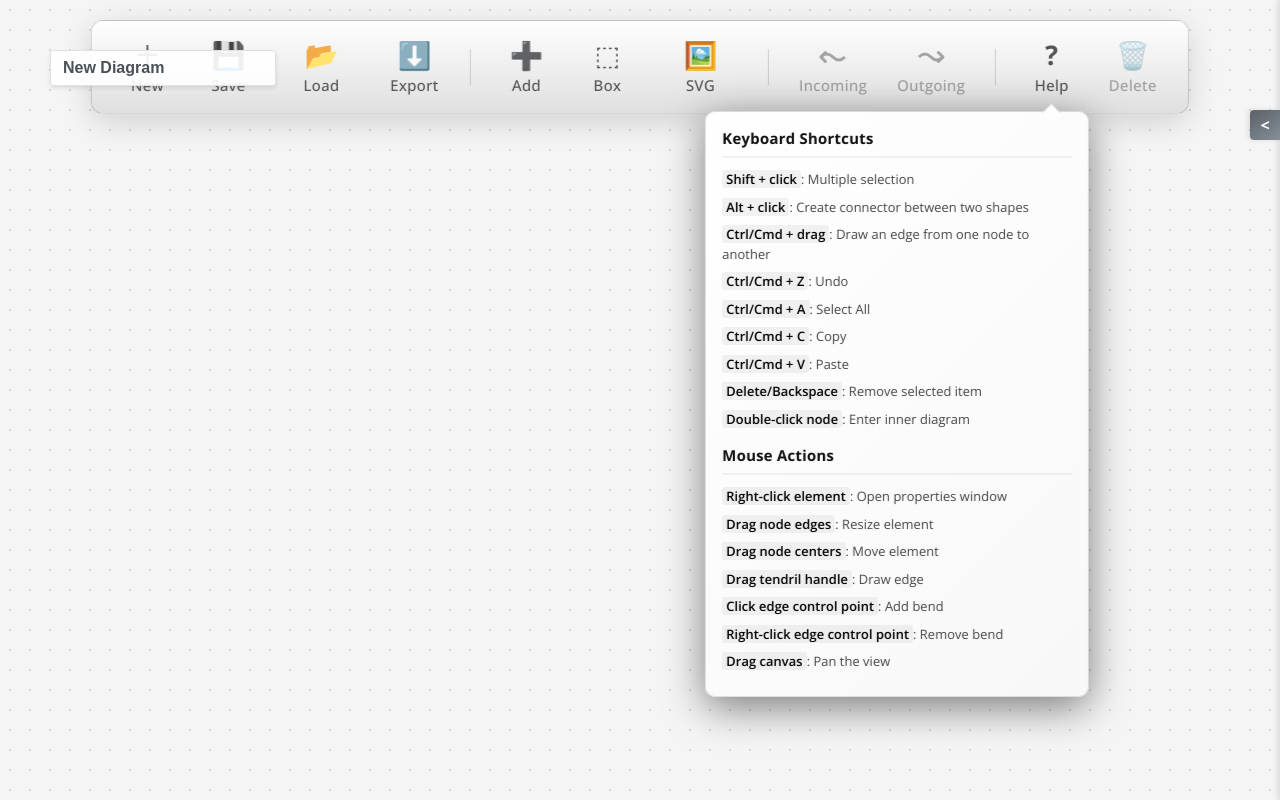
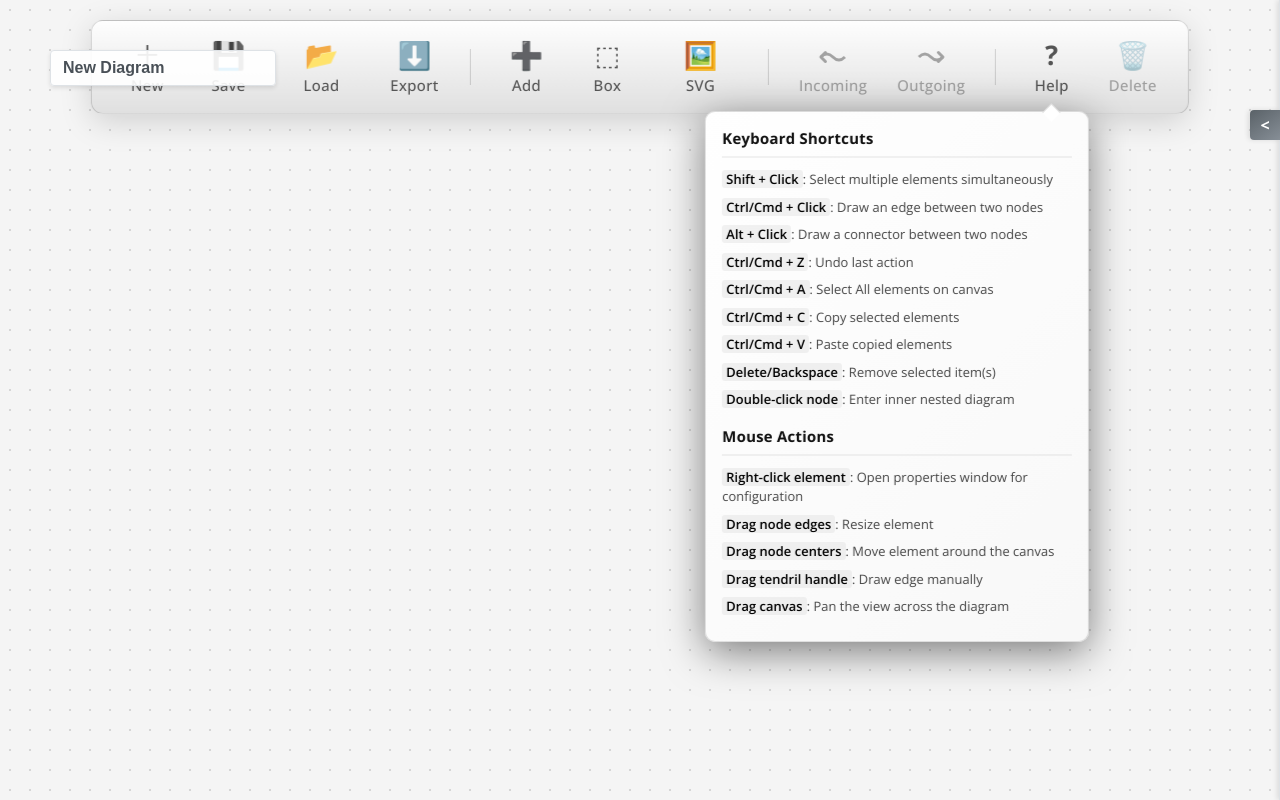
Before and after one commit to anandb/digit, an Angular app: page / in a window 1280 px wide. Both pictures are taken after a click on the button "Instructions". Built offline with nearby package versions, Linux system fonts and the light colour scheme.

Commit message:
Update help instructions for edges, connectors, and selection

```diff
--- a/src/app/components/diagram-toolbar/diagram-toolbar.component.html
+++ b/src/app/components/diagram-toolbar/diagram-toolbar.component.html
@@ -145,25 +145,23 @@
       <div class="dropdown-popout instructions-popout" *ngIf="isInstructionsOpen">
         <h4>Keyboard Shortcuts</h4>
         <ul>
-          <li><strong>Shift + click</strong>: Multiple selection</li>
-          <li><strong>Alt + click</strong>: Create connector between two shapes</li>
-          <li><strong>Ctrl/Cmd + drag</strong>: Draw an edge from one node to another</li>
-          <li><strong>Ctrl/Cmd + Z</strong>: Undo</li>
-          <li><strong>Ctrl/Cmd + A</strong>: Select All</li>
-          <li><strong>Ctrl/Cmd + C</strong>: Copy</li>
-          <li><strong>Ctrl/Cmd + V</strong>: Paste</li>
-          <li><strong>Delete/Backspace</strong>: Remove selected item</li>
-          <li><strong>Double-click node</strong>: Enter inner diagram</li>
+          <li><strong>Shift + Click</strong>: Select multiple elements simultaneously</li>
+          <li><strong>Ctrl/Cmd + Click</strong>: Draw an edge between two nodes</li>
+          <li><strong>Alt + Click</strong>: Draw a connector between two nodes</li>
+          <li><strong>Ctrl/Cmd + Z</strong>: Undo last action</li>
+          <li><strong>Ctrl/Cmd + A</strong>: Select All elements on canvas</li>
+          <li><strong>Ctrl/Cmd + C</strong>: Copy selected elements</li>
+          <li><strong>Ctrl/Cmd + V</strong>: Paste copied elements</li>
+          <li><strong>Delete/Backspace</strong>: Remove selected item(s)</li>
+          <li><strong>Double-click node</strong>: Enter inner nested diagram</li>
         </ul>
         <h4>Mouse Actions</h4>
         <ul>
-          <li><strong>Right-click element</strong>: Open properties window</li>
+          <li><strong>Right-click element</strong>: Open properties window for configuration</li>
           <li><strong>Drag node edges</strong>: Resize element</li>
-          <li><strong>Drag node centers</strong>: Move element</li>
-          <li><strong>Drag tendril handle</strong>: Draw edge</li>
-          <li><strong>Click edge control point</strong>: Add bend</li>
-          <li><strong>Right-click edge control point</strong>: Remove bend</li>
-          <li><strong>Drag canvas</strong>: Pan the view</li>
+          <li><strong>Drag node centers</strong>: Move element around the canvas</li>
+          <li><strong>Drag tendril handle</strong>: Draw edge manually</li>
+          <li><strong>Drag canvas</strong>: Pan the view across the diagram</li>
         </ul>
       </div>
     </div>
```
